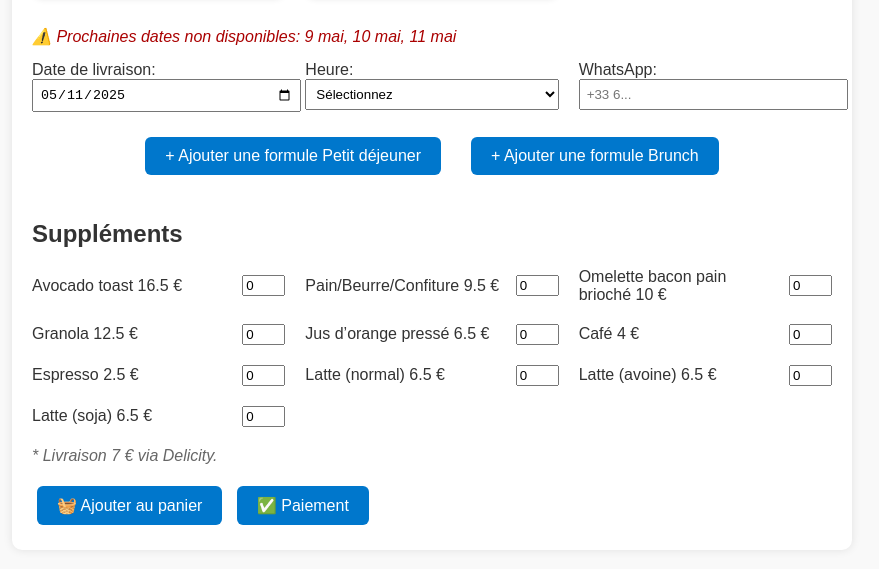
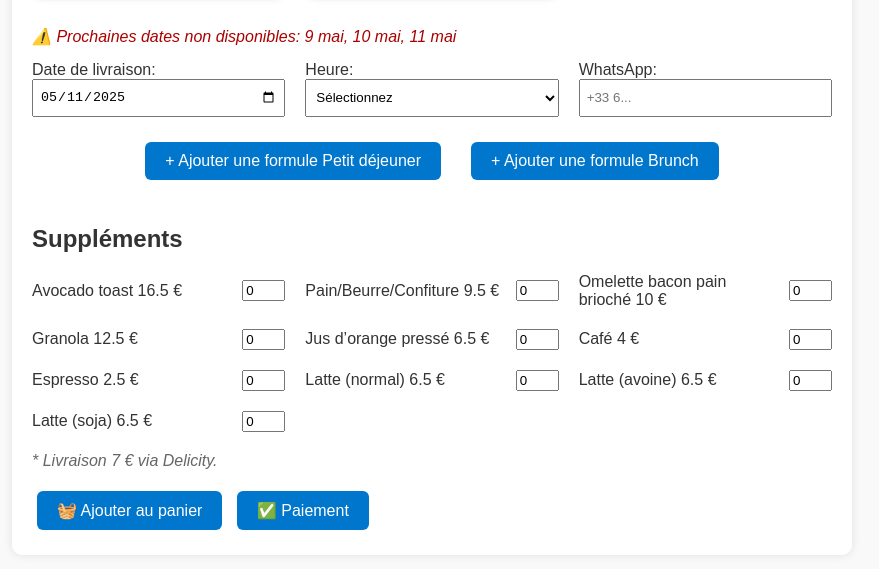
Before and after one commit to franchino1982/neaspacedejcheckout, a website: page index.html in a window 1280 px wide. Shown: the part 1022-1591 px from the top of the page, without its empty margins (208-1087 px from the left). Drawn offline with nearby package versions, Linux system fonts and the light colour scheme; no server answers; a web font is replaced by a local one.

Commit message:
index.html

```diff
--- a/index.html
+++ b/index.html
@@ -151,6 +151,13 @@
     max-width: 160px;
   }
 </style>
+  <style>
+  select, input[type="date"], input[type="tel"] {
+    height: 38px;
+    box-sizing: border-box;
+  }
+</style>
+
 </head>
 <body>
 <div id="toastOverlay">Merci, vous serez redirigé vers la page de paiement…</div>
```
